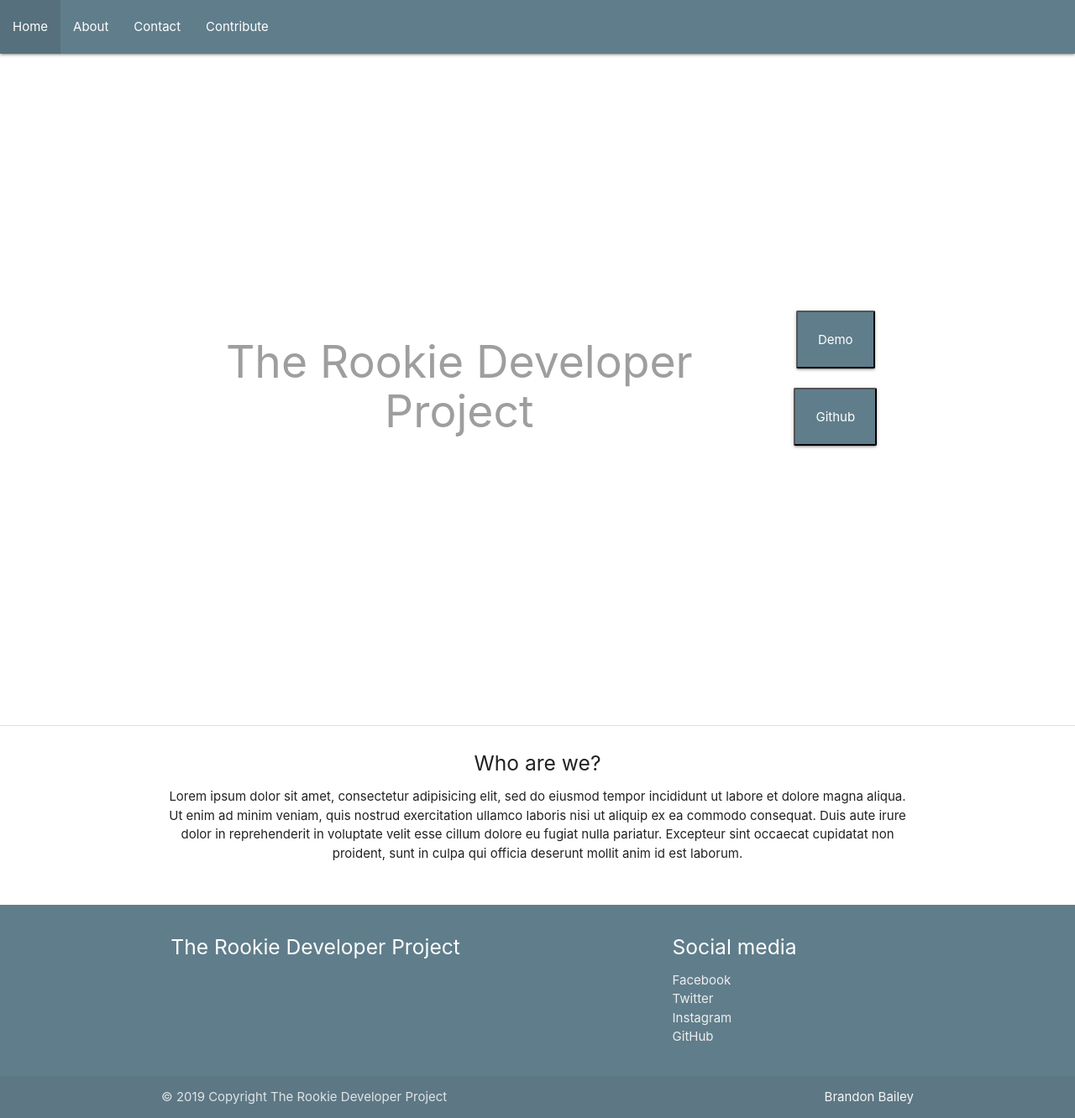
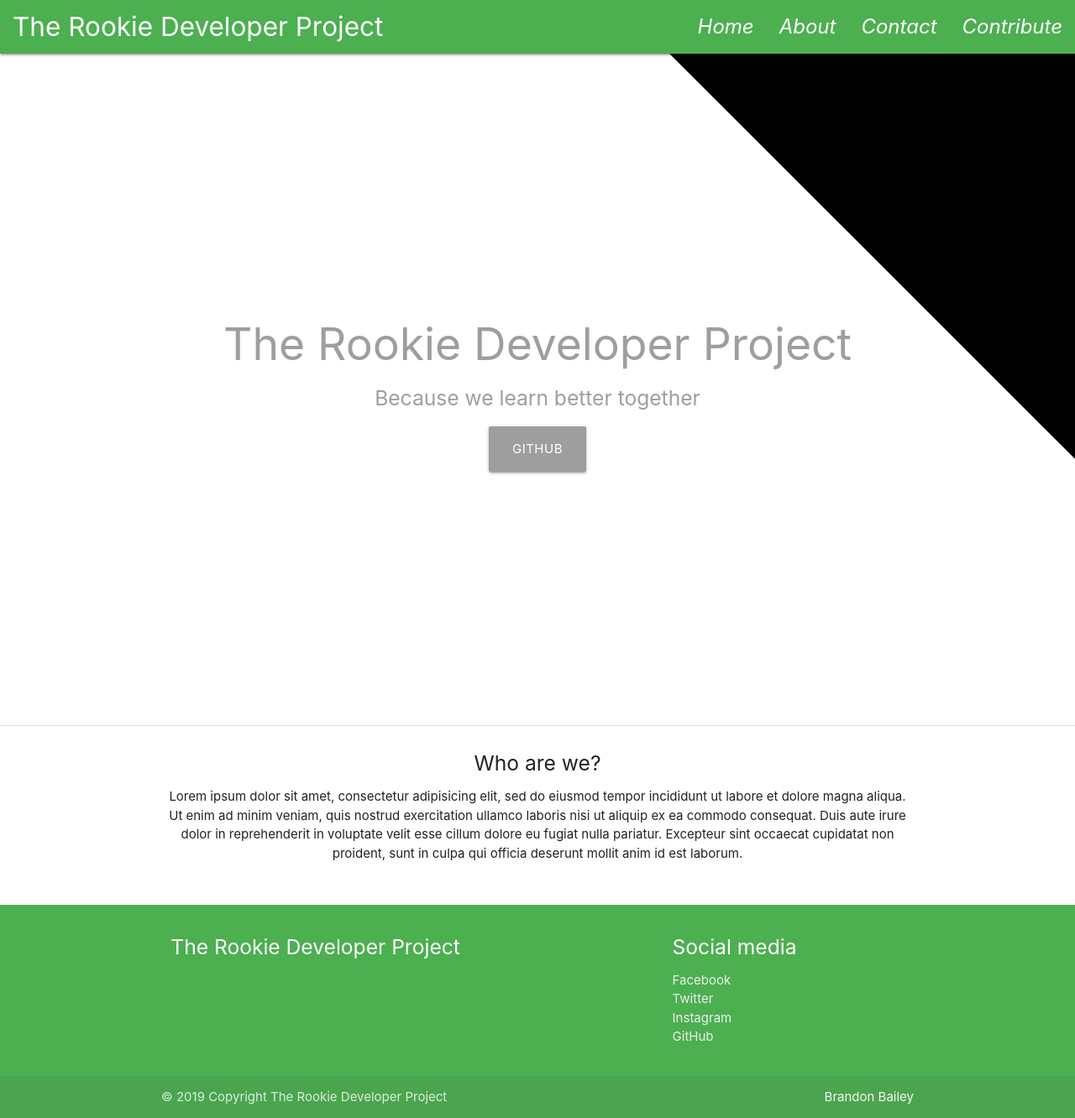
Before and after one commit to brandon-kyle-bailey/the-rookie-developer, a Flask app: page / in a window 1280 px wide. Shown: the whole page at 84% size. Run offline with Flask 2, Linux system fonts and the light colour scheme.

Commit message:
cosmetic clean up, color changed

```diff
--- a/app/app.py
+++ b/app/app.py
@@ -1,5 +1,6 @@
 from flask import Flask
 from flask import render_template
+
 
 app = Flask(__name__)
 
@@ -8,10 +9,12 @@
 def index():
     return render_template('index.html')
 
+
 @app.route('/about')
 def about():
     return render_template('about.html')
 
+
 @app.route('/contact')
 def contact():
     return render_template('contact.html')
--- a/app/static/css/style.css
+++ b/app/static/css/style.css
@@ -1,3 +1,18 @@
 .custom-section {
 	height: 100vh;
 }
+
+.diagonal-container {
+    position: absolute;
+    overflow: hidden;
+    width: 100%;
+    height: 100%;
+}
+
+.diagonal {
+    position: absolute;
+    width: 200%;
+    height: 400px;
+    transform: rotate(45deg);
+    background-color: black;
+}
--- a/app/templates/footer.html
+++ b/app/templates/footer.html
@@ -1,4 +1,4 @@
-        <footer class="page-footer blue-grey">
+        <footer class="page-footer green">
           <div class="container">
             <div class="row">
               <div class="col l6 s12">
--- a/app/templates/index.html
+++ b/app/templates/index.html
@@ -15,21 +15,24 @@
 
   <!-- navbar for webpage -->
   {% include "nav.html" %}
+  <section class="valign-wrapper custom-section">
 
-	<section class="valign-wrapper custom-section">
+    <div class="diagonal-container">
+      <div class="diagonal">
+      </div>
+    </div>
+
     <div class="container valign-wrapper">
       <div class="row">
-        <h2 class="center-align">
+        <h2 class="center-align col s12">
           <a class="grey-text" href='/'>The Rookie Developer Project</a>
         </h2>
-      </div>
-      <div class="row center-align">
-        <button class="card-panel hoverable blue-grey">
-          <a class="white-text" href="#">Demo</a>
-        </button>
-        <button class="card-panel hoverable blue-grey">
-          <a class="white-text" href="#">Github</a>
-        </button>
+        <h5 class="row center-align grey-text">Because we learn better together</h5>
+        <div class="col s12 center-align">
+          <button class="btn-large waves-effect waves-light grey">
+            <a class="white-text" href="https://github.com/brandon-kyle-bailey/the-rookie-developer" target="_blank">Github</a>
+          </button>
+        </div>
       </div>
     </div>
   </section>
--- a/app/templates/nav.html
+++ b/app/templates/nav.html
@@ -1,8 +1,11 @@
-	<nav class="blue-grey">
-		<ul>
-			<li><a href='/'>Home</a></li>
-			<li><a href='/about'>About</a></li>
-			<li><a href='/contact'>Contact</a></li>
-			<li><a href='https://github.com/brandon-kyle-bailey/the-rookie-developer/blob/master/docs/CONTRIBUTING.md' target="_blank">Contribute</a></li>
-		</ul>
-	</nav>
+  <nav>
+    <div class="nav-wrapper green">
+      <a href="#" class="brand-logo"><i class="material-icons"></i>The Rookie Developer Project</a>
+      <ul class="right hide-on-med-and-down">
+        <li><a href="/"><i class="material-icons">Home</i></a></li>
+        <li><a href="/about"><i class="material-icons">About</i></a></li>
+        <li><a href="/contact"><i class="material-icons">Contact</i></a></li>
+        <li><a href="https://github.com/brandon-kyle-bailey/the-rookie-developer/blob/master/docs/CONTRIBUTING.md" target="_blank"><i class="material-icons">Contribute</i></a></li>
+      </ul>
+    </div>
+  </nav>
```
Also changed, not shown: 1 other file.
